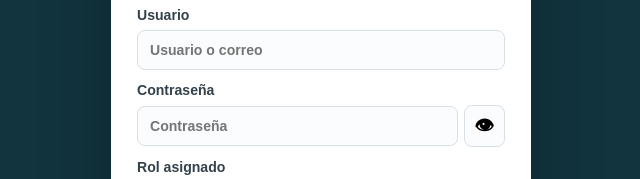
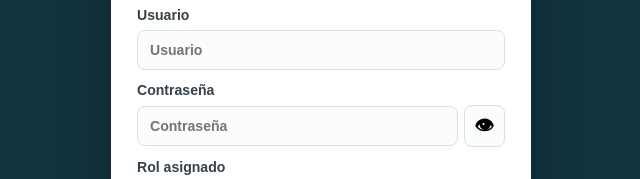
Before and after one commit to joseisieu-stack/sanident-historia-clinica, a plain HTML site: page index.html in a window 1280 px wide. Shown: the part 339-518 px from the top of the page, 319-959 px from the left. Drawn offline with Linux system fonts and the light colour scheme.

Commit message:
Remove 'correo' from placeholder

```diff
--- a/index.html
+++ b/index.html
@@ -16,7 +16,7 @@
         <form id="loginForm" class="login-form" onsubmit="handleLogin(event)">
           <label>
             Usuario
-            <input id="loginUser" type="text" autocomplete="username" placeholder="Usuario o correo" required>
+            <input id="loginUser" type="text" autocomplete="username" placeholder="Usuario" required>
           </label>
           <label>
             Contraseña
```
